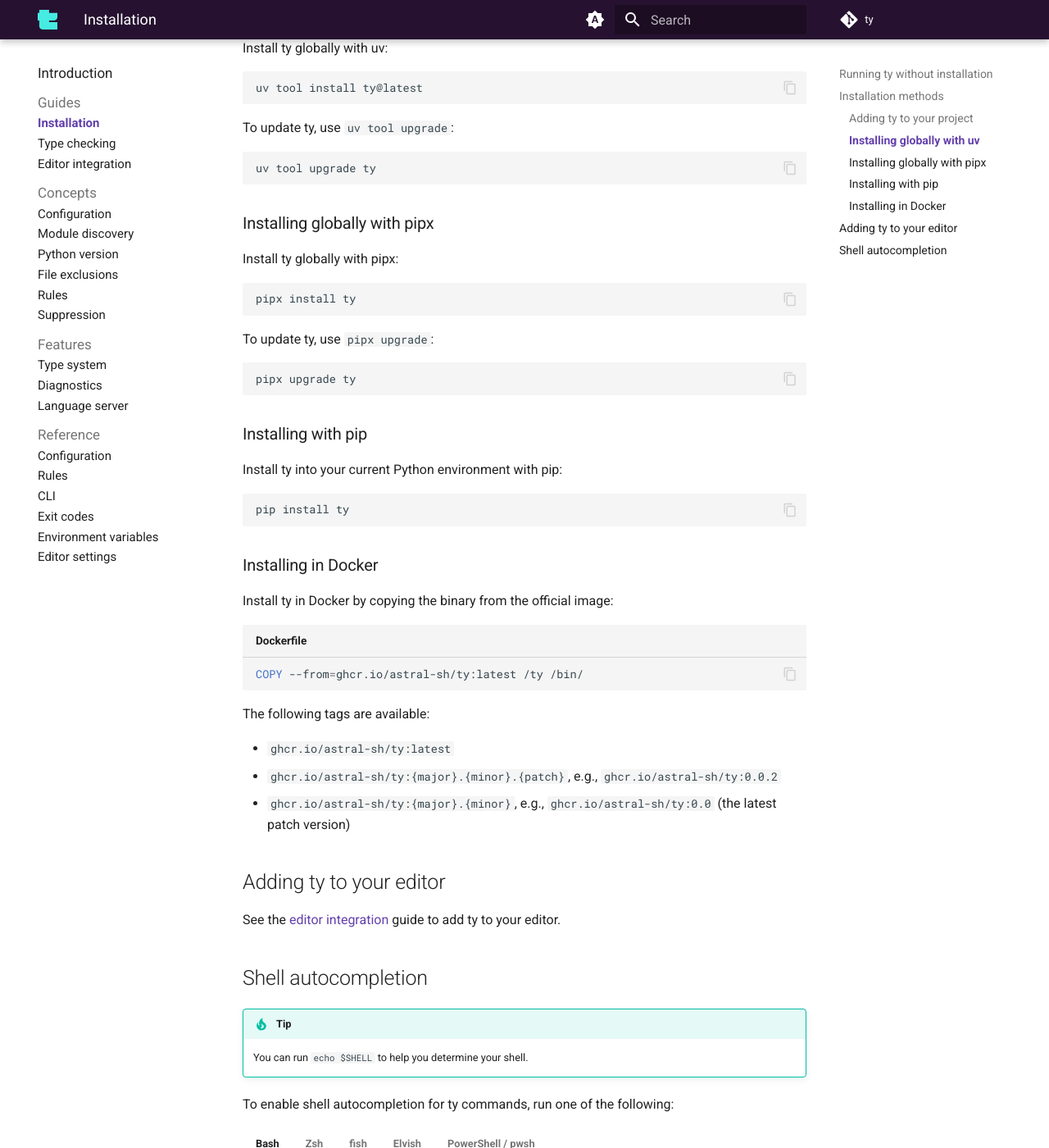
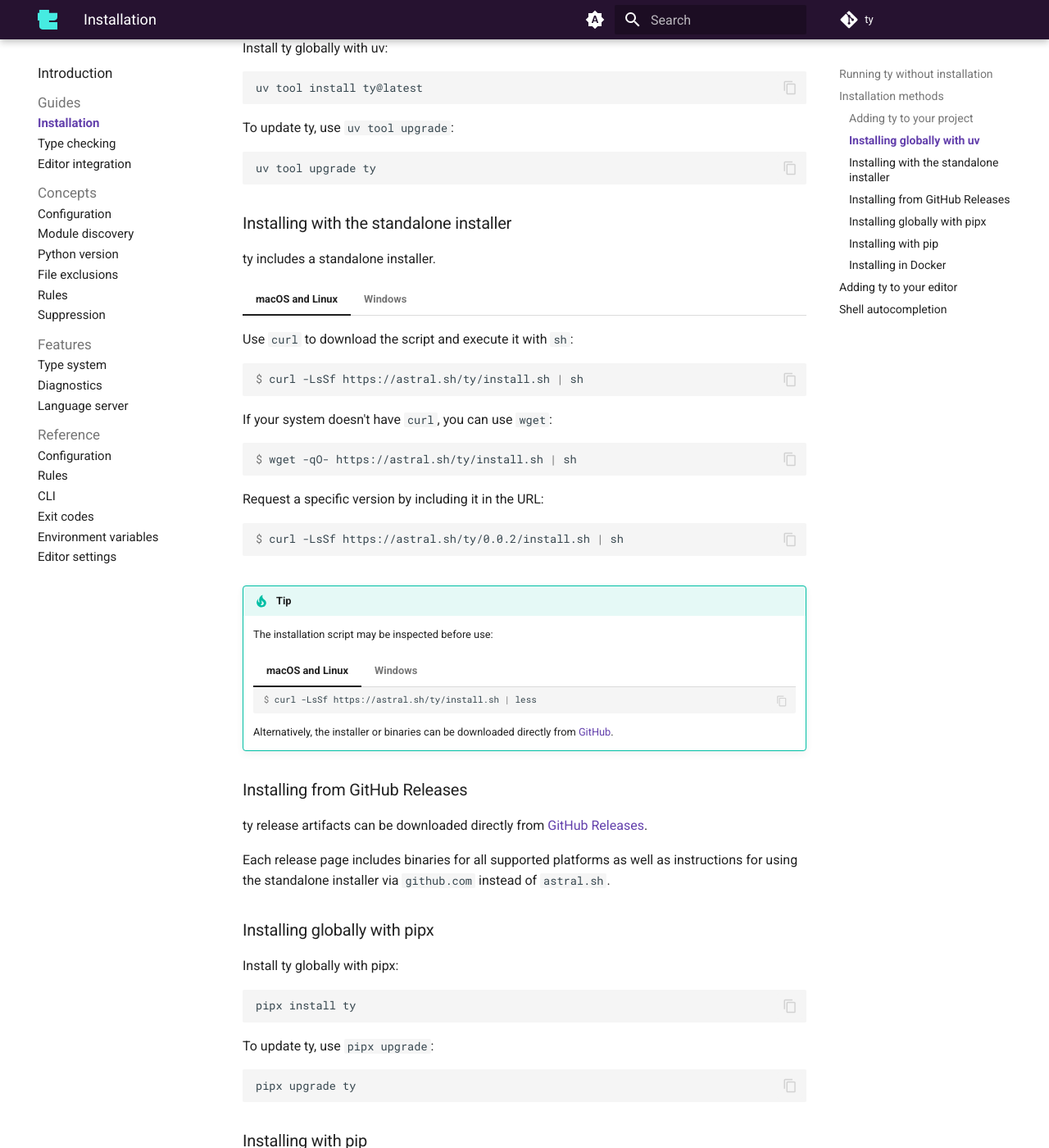
Before and after one commit to astral-sh/ty, an MkDocs documentation site: the page built from docs/installation.md, in a window 1280 px wide and 1400 px high, scrolled down 906 px. Shown: the whole window at 82% size. Built offline with MkDocs 1.6.1 and Material for MkDocs 9.7.7, drawn with Linux system fonts in a browser that asks for light colours; comment, search, counter and statistics services are not loaded.

Commit message:
Add instructions for the standalone installer (#1940)
The installer for `latest` won't work until we have a non-pre-release on
GitHub, so we should merge this post-release if we want to.

````diff
--- a/docs/installation.md
+++ b/docs/installation.md
@@ -49,6 +49,72 @@
 ```shell
 uv tool upgrade ty
 ```
+
+### Installing with the standalone installer
+
+ty includes a standalone installer.
+
+=== "macOS and Linux"
+
+    Use `curl` to download the script and execute it with `sh`:
+
+    ```console
+    $ curl -LsSf https://astral.sh/ty/install.sh | sh
+    ```
+
+    If your system doesn't have `curl`, you can use `wget`:
+
+    ```console
+    $ wget -qO- https://astral.sh/ty/install.sh | sh
+    ```
+
+    Request a specific version by including it in the URL:
+
+    ```console
+    $ curl -LsSf https://astral.sh/ty/0.0.2/install.sh | sh
+    ```
+
+=== "Windows"
+
+    Use `irm` to download the script and execute it with `iex`:
+
+    ```pwsh-session
+    PS> powershell -ExecutionPolicy ByPass -c "irm https://astral.sh/ty/install.ps1 | iex"
+    ```
+
+    Changing the [execution policy](https://learn.microsoft.com/en-us/powershell/module/microsoft.powershell.core/about/about_execution_policies?view=powershell-7.4#powershell-execution-policies) allows running a script from the internet.
+
+    Request a specific version by including it in the URL:
+
+    ```pwsh-session
+    PS> powershell -ExecutionPolicy ByPass -c "irm https://astral.sh/ty/0.0.2/install.ps1 | iex"
+    ```
+
+!!! tip
+
+    The installation script may be inspected before use:
+
+    === "macOS and Linux"
+
+        ```console
+        $ curl -LsSf https://astral.sh/ty/install.sh | less
+        ```
+
+    === "Windows"
+
+        ```pwsh-session
+        PS> powershell -c "irm https://astral.sh/ty/install.ps1 | more"
+        ```
+
+    Alternatively, the installer or binaries can be downloaded directly from [GitHub](#installing-from-github-releases).
+
+### Installing from GitHub Releases
+
+ty release artifacts can be downloaded directly from
+[GitHub Releases](https://github.com/astral-sh/ty/releases).
+
+Each release page includes binaries for all supported platforms as well as instructions for using
+the standalone installer via `github.com` instead of `astral.sh`.
 
 ### Installing globally with pipx
 
````
